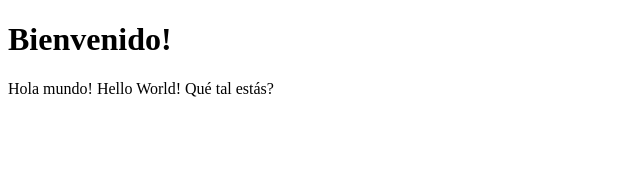
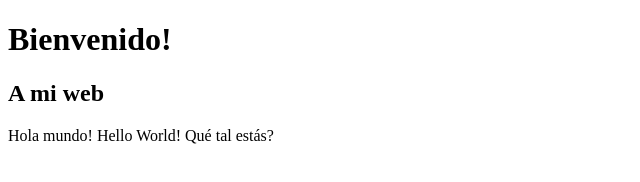
Before and after one commit to alvarosperez/pazw_web_1, a plain HTML site: page index.html in a window 1280 px wide. Shown: the whole page, without its empty margins (0-640 px from the left). Drawn offline with Linux system fonts and the light colour scheme.

Commit message:
added h2

```diff
--- a/index.html
+++ b/index.html
@@ -7,6 +7,7 @@
 </head>
 <body>
     <h1>Bienvenido!</h1>
+    <h2>A mi web</h2>
     Hola mundo! Hello World! Qué tal estás?
 </body>
 </html>
```
